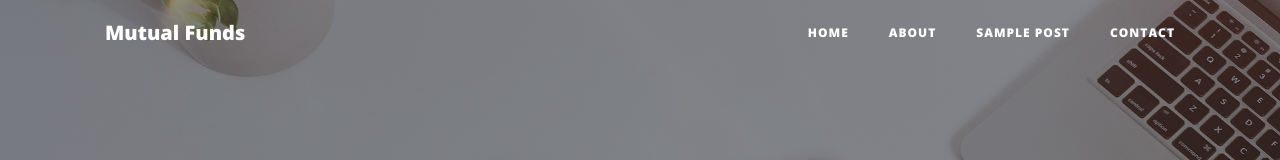
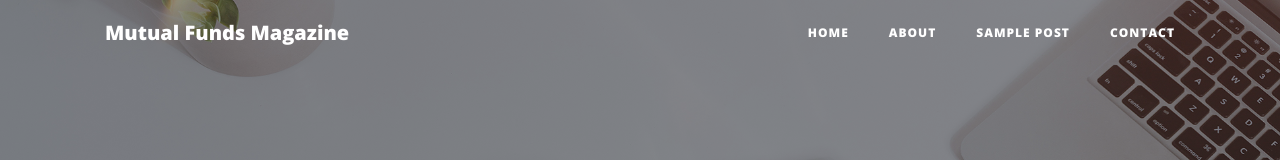
Before and after one commit to dyyldogg/MutualFunds, a website: page index.html in a window 1280 px wide. Shown: the top 160 px of the page. Drawn offline with nearby package versions, Linux system fonts and the light colour scheme.

Commit message:
Changing Top title

```diff
--- a/index.html
+++ b/index.html
@@ -8,7 +8,7 @@
   <meta name="description" content="">
   <meta name="author" content="">
 
-  <title>Clean Blog - Start Bootstrap Theme</title>
+  <title>Mutual Funds Magazine</title>
 
   <!-- Bootstrap core CSS -->
   <link href="vendor/bootstrap/css/bootstrap.min.css" rel="stylesheet">
@@ -28,7 +28,7 @@
   <!-- Navigation -->
   <nav class="navbar navbar-expand-lg navbar-light fixed-top" id="mainNav">
     <div class="container">
-      <a class="navbar-brand" href="index.html">Mutual Funds</a>
+      <a class="navbar-brand" href="index.html">Mutual Funds Magazine</a>
       <button class="navbar-toggler navbar-toggler-right" type="button" data-toggle="collapse" data-target="#navbarResponsive" aria-controls="navbarResponsive" aria-expanded="false" aria-label="Toggle navigation">
         Menu
         <i class="fas fa-bars"></i>
```
